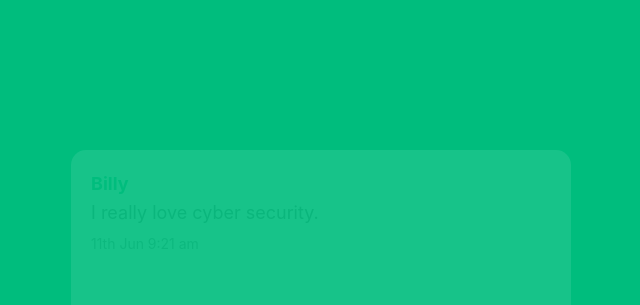
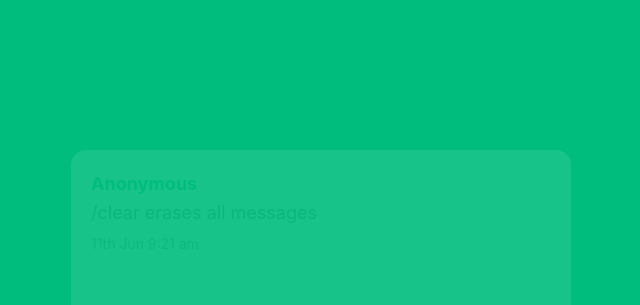
Before and after one commit to Inffinite/chatter, a Vue app: page / in a window 1280 px wide. Shown: the top 305 px of the page, without its empty margins (319-959 px from the left). Built offline with nearby package versions, Linux system fonts and the light colour scheme; no server answers.

Commit message:
:hammer: Tip

```diff
--- a/src/stores/chat.js
+++ b/src/stores/chat.js
@@ -6,8 +6,8 @@ export const useChatStore = defineStore({
     myname: "Lewis",
     messages: [
         {
-            username: "Billy",
-            message: "I really love cyber security.",
+            username: "Anonymous",
+            message: "/clear erases all messages",
             date: new Date()
         }
     ]
```
